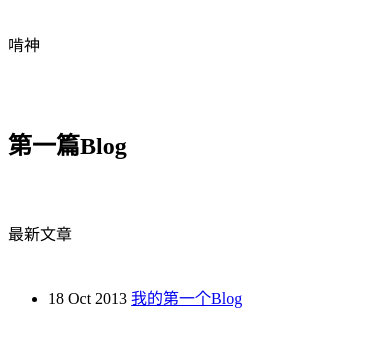
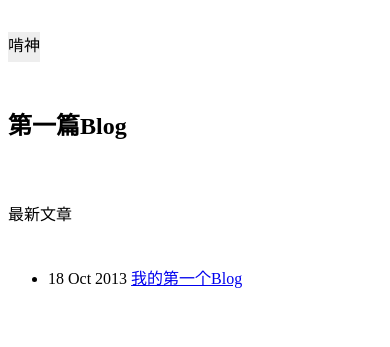
Before and after one commit to kenshinlin/archives, a Jekyll site: the page built from index.html, in a window 390 px wide. Shown: the top 347 px of the page. Built offline with Jekyll 4.4.1, drawn with Linux system fonts in a browser that asks for light colours.

Commit message:
info加上颜色

```diff
--- a/css/style.css
+++ b/css/style.css
@@ -23,13 +23,14 @@
 @media screen and (max-width:768px){
   .wrap{
     width:100%;
-    padding-top:50px;
+    padding-top:30px;
     position:relative;
   }
   .info{
     position:absolute;
-    min-height:50px;
+    min-height:30px;
     top:0;
     left:0;
+    background-color:#eee;
   }
 }
```
